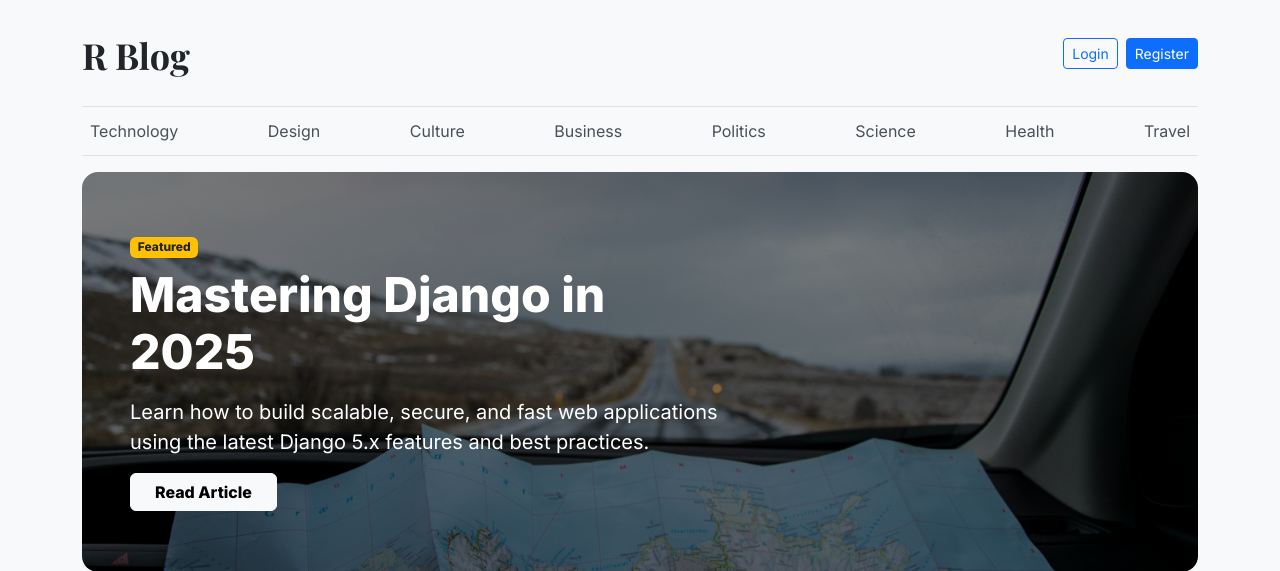
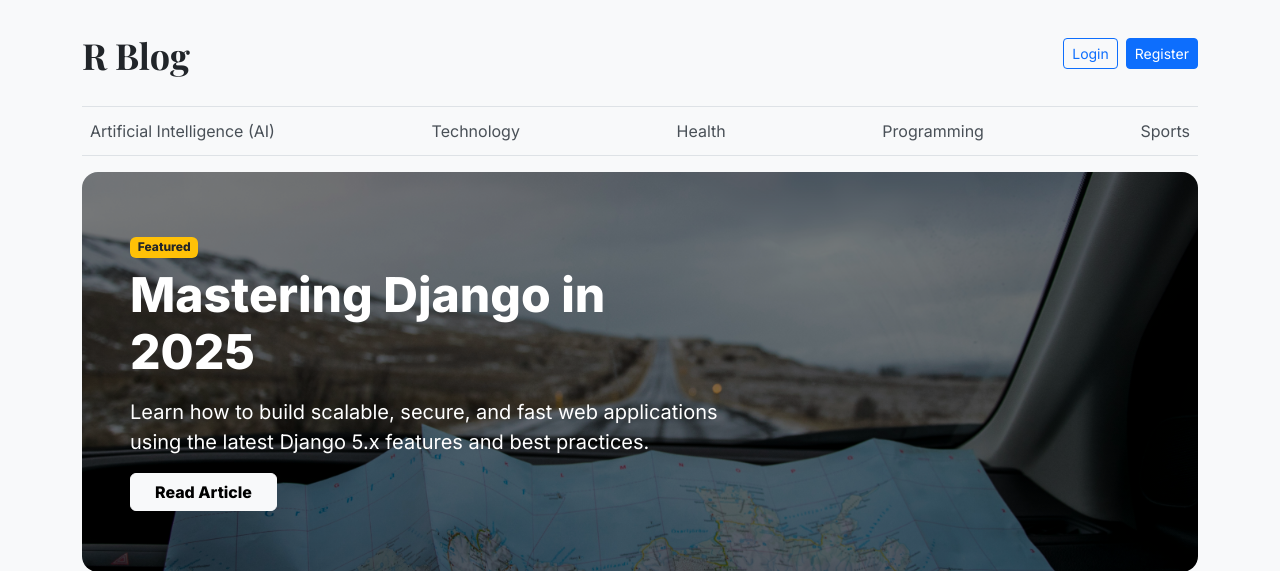
Before and after one commit to rahmat-ullah9/R_Blog_Website, a Django app: page / in a window 1280 px wide. Shown: the top 571 px of the page. Run offline with Django 5.2, Linux system fonts and the light colour scheme; data comes from the database, SQL or seed files in the repository.

Commit message:
category show in the home page when new category add in admin panel

```diff
--- a/blog_main/views.py
+++ b/blog_main/views.py
@@ -1,6 +1,11 @@
-from django.http import HttpResponse
+#from django.http import HttpResponse
 from django.shortcuts import render
+from blogs.models import Category
 
 def home(request):
     #return HttpResponse("Welcome to the Blog Home Page!")
-    return render(request, 'home.html')
+    categories = Category.objects.all()
+    context = {
+        'categories': categories
+    }
+    return render(request, 'home.html', context)
--- a/templates/home.html
+++ b/templates/home.html
@@ -26,14 +26,9 @@
 
     <div class="nav-scroller py-1 mb-3 border-top border-bottom">
         <nav class="nav d-flex justify-content-between">
-            <a class="p-2 nav-link" href="#">Technology</a>
-            <a class="p-2 nav-link" href="#">Design</a>
-            <a class="p-2 nav-link" href="#">Culture</a>
-            <a class="p-2 nav-link" href="#">Business</a>
-            <a class="p-2 nav-link" href="#">Politics</a>
-            <a class="p-2 nav-link" href="#">Science</a>
-            <a class="p-2 nav-link" href="#">Health</a>
-            <a class="p-2 nav-link" href="#">Travel</a>
+            {% for cat in categories %}
+            <a class="p-2 nav-link" href="#">{{ cat.category_name }}</a>
+            {% endfor %}
         </nav>
     </div>
 
```
